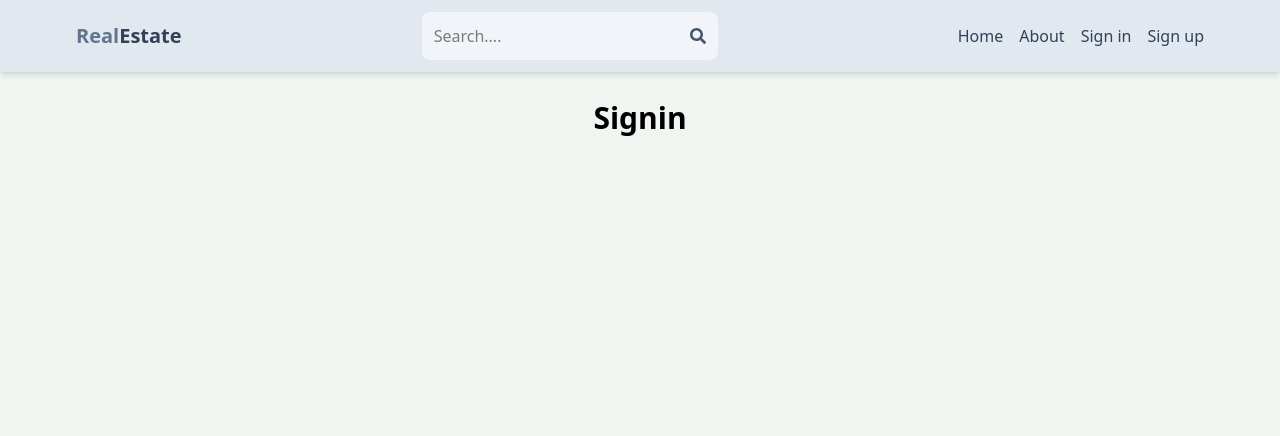
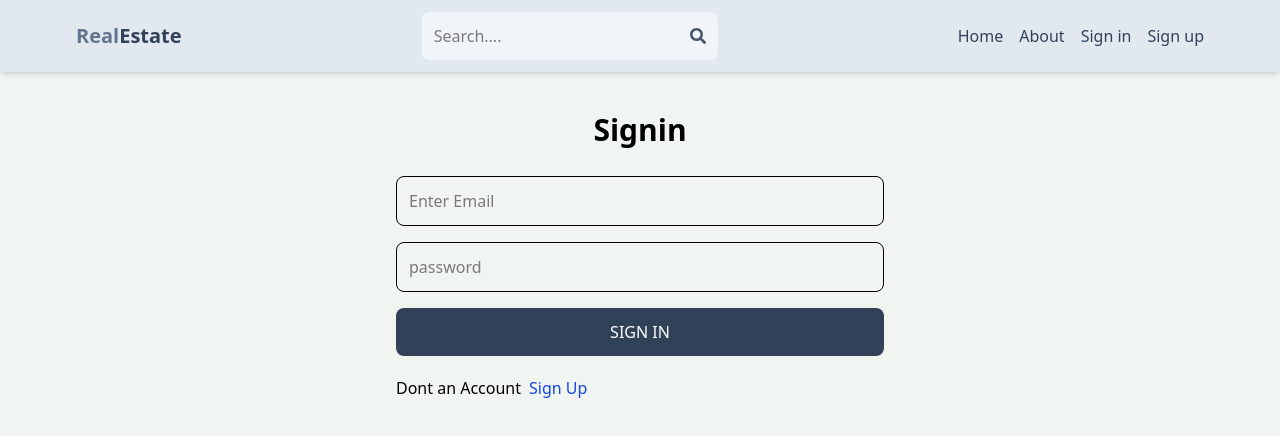
Before and after one commit to mayki21/real_sahand_estate, a React (Vite) app in the folder client/: page /sign-in in a window 1280 px wide. Shown: the top 436 px of the page. Built offline with nearby package versions, Linux system fonts and the light colour scheme.

Commit message:
sign in page completed

```diff
--- a/client/package.json
+++ b/client/package.json
@@ -10,10 +10,12 @@
     "preview": "vite preview"
   },
   "dependencies": {
+    "@reduxjs/toolkit": "^2.8.2",
     "@tailwindcss/vite": "^4.1.8",
     "react": "^19.1.0",
     "react-dom": "^19.1.0",
     "react-icons": "^5.5.0",
+    "react-redux": "^9.2.0",
     "react-router-dom": "^7.6.2",
     "tailwindcss": "^4.1.8"
   },
--- a/client/src/pages/Signin.jsx
+++ b/client/src/pages/Signin.jsx
@@ -1,11 +1,58 @@
 import React from 'react'
+import { Link, useNavigate } from 'react-router-dom'
+import { useState } from 'react'
 
 export default function Signin() {
+  const [formData,setFormData] = useState({})
+  const [error,setError] = useState(null)
+  const [loading,setLoading] = useState(false)
+  const navigate = useNavigate()
+  const Handlechange = (e) => {
+      setFormData({...formData,[e.target.id]:e.target.value})
+  }
+  const handleSubmit = async (e) => {
+      e.preventDefault()
+      try {
+        setLoading(true)
+        const res =  await fetch('/api/auth/signin', {
+        method:"POST",
+        headers: {
+          "Content-Type": "application/json",
+        },
+        body:JSON.stringify(formData)
+      })
+      const data = await res.json()
+      console.log(data)
+      if(data.success === false){
+        setLoading(false)
+        setError(data.message)
+        return
+      }
+      setLoading(false)
+      setError(null)
+      navigate("/")
+      } catch (error) {
+        setLoading(false)
+        setError(error.message)
+      }
+  }
+  // console.log(formData)
   return (
-    <div>
-      <h1 className='text-3xl text-center font-semibold  my-7'>
-        Signin
-      </h1>
+    <div className='p-3 max-w-lg mx-auto'>
+      <h1 className='text-3xl text-center font-semibold  my-7'>Signin</h1>
+      <form onSubmit={handleSubmit} className='flex flex-col gap-4'>
+        <input type="email"  placeholder="Enter Email" name="" id="email" className='border p-3 rounded-lg  hover:opacity-90' onChange={Handlechange}/>
+        <input type="password"  placeholder="password" name="" id="password" className='border p-3 rounded-lg  hover:opacity-90'onChange={Handlechange} />
+        <button disabled={loading} className='bg-slate-700 text-white p-3 rounded-lg uppercase hover:opacity-90 disabled:opacity-50'> {loading? "LOADING..." : "Sign In"}</button>
+      </form>
+      <div className='flex gap-2 mt-5'>
+        <p>Dont an Account </p>
+        <Link to="/sign-up">
+        <span className='text-blue-700'>Sign Up</span>
+        </Link>
       </div>
+      {error && <p className='text-red-600'>{error}</p>}
+
+    </div>
   )
 }
```
Also changed, not shown: 1 other file (tests, documents, lock files or other folders).
